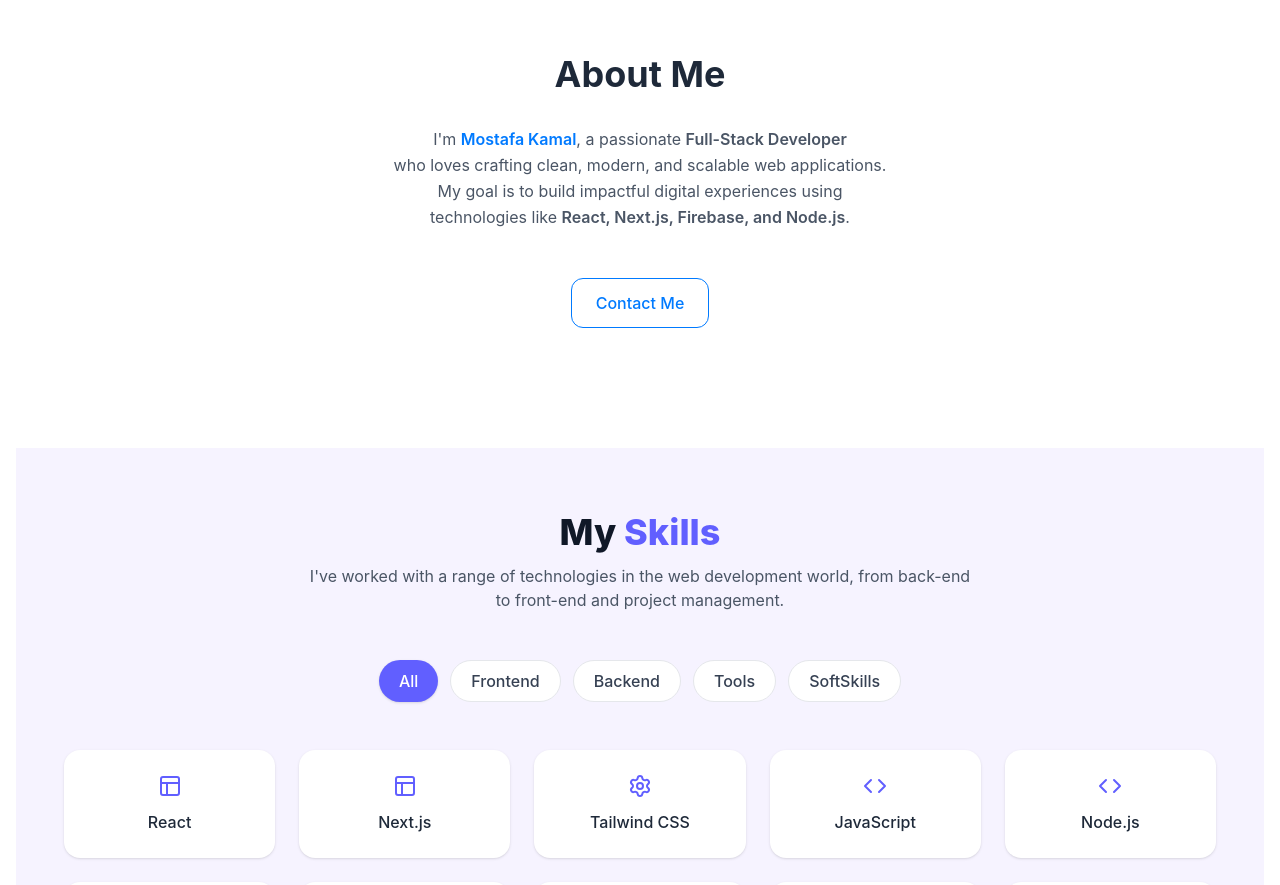
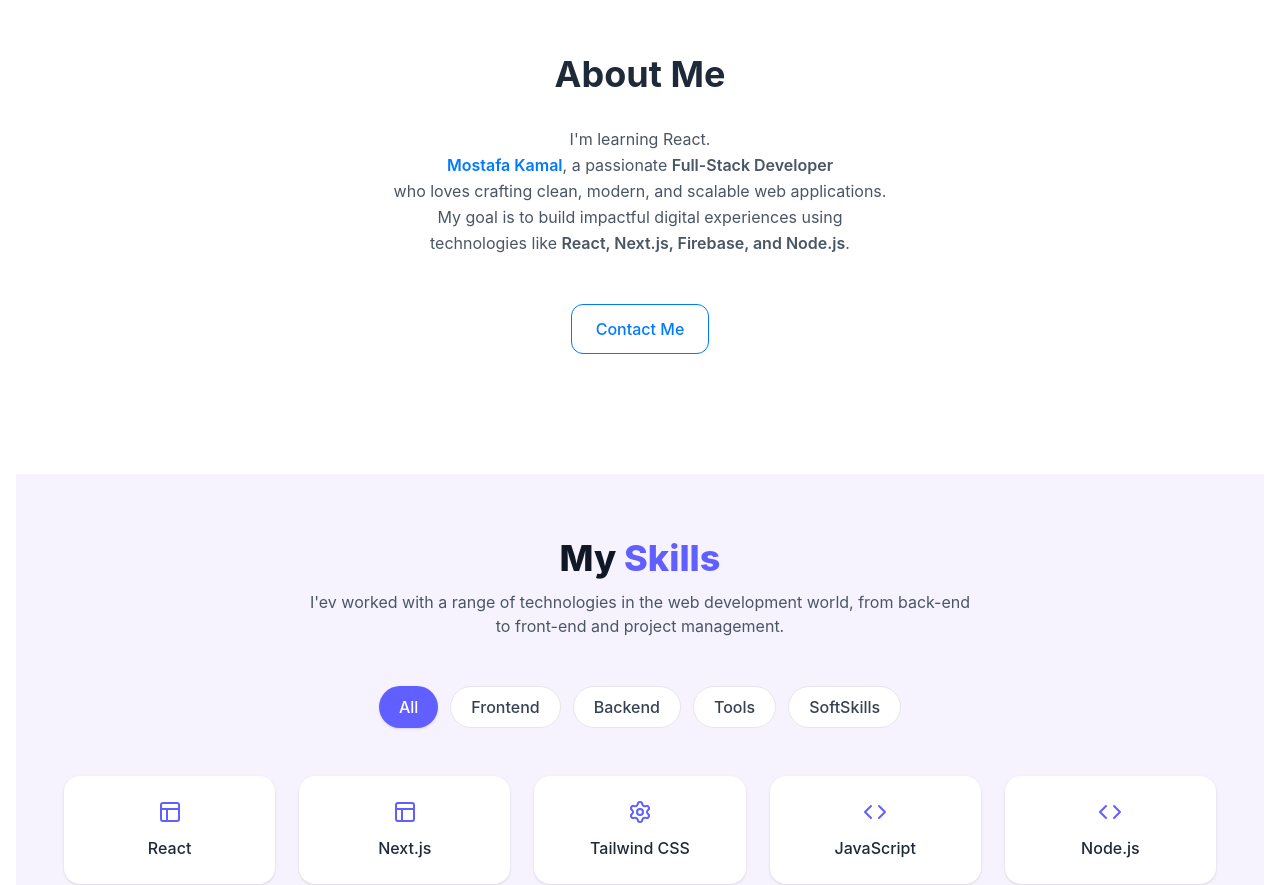
Before and after one commit to devmostafakamal/dev-portfolio, a Next.js app: page / in a window 1280 px wide. Shown: the part 800-1685 px from the top of the page. Built offline with nearby package versions, Linux system fonts and the light colour scheme.

Commit message:
fix quote issue

```diff
--- a/src/app/about/page.tsx
+++ b/src/app/about/page.tsx
@@ -5,7 +5,8 @@ function About() {
         About Me
       </h2>
       <p className="text-gray-600 dark:text-gray-300 mb-6 leading-relaxed text-center">
-        I'm <span className="font-semibold text-primary">Mostafa Kamal</span>, a
+        <p>I&apos;m learning React.</p>
+        <span className="font-semibold text-primary">Mostafa Kamal</span>, a
         passionate <span className="font-semibold">Full-Stack Developer</span>
         <br />
         who loves crafting clean, modern, and scalable web applications.
--- a/src/app/skills/page.tsx
+++ b/src/app/skills/page.tsx
@@ -136,8 +136,8 @@ export default function SkillsPage() {
           My <span className="text-indigo-500">Skills</span>
         </h2>
         <p className="mt-3 text-gray-600 dark:text-gray-400 max-w-2xl mx-auto">
-          I've worked with a range of technologies in the web development world,
-          from back-end to front-end and project management.
+          I&apos;ev worked with a range of technologies in the web development
+          world, from back-end to front-end and project management.
         </p>
       </div>
 
```
